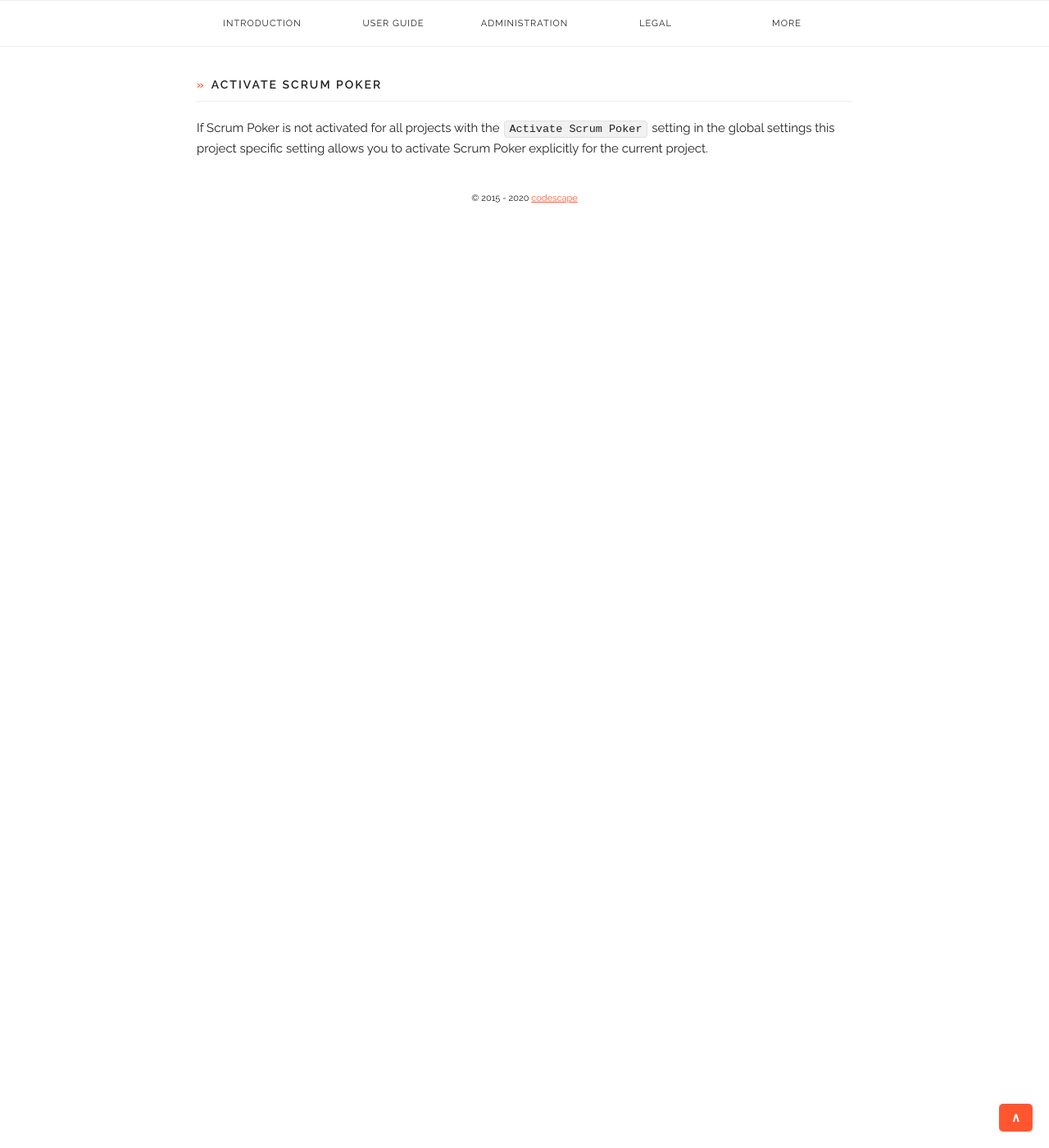
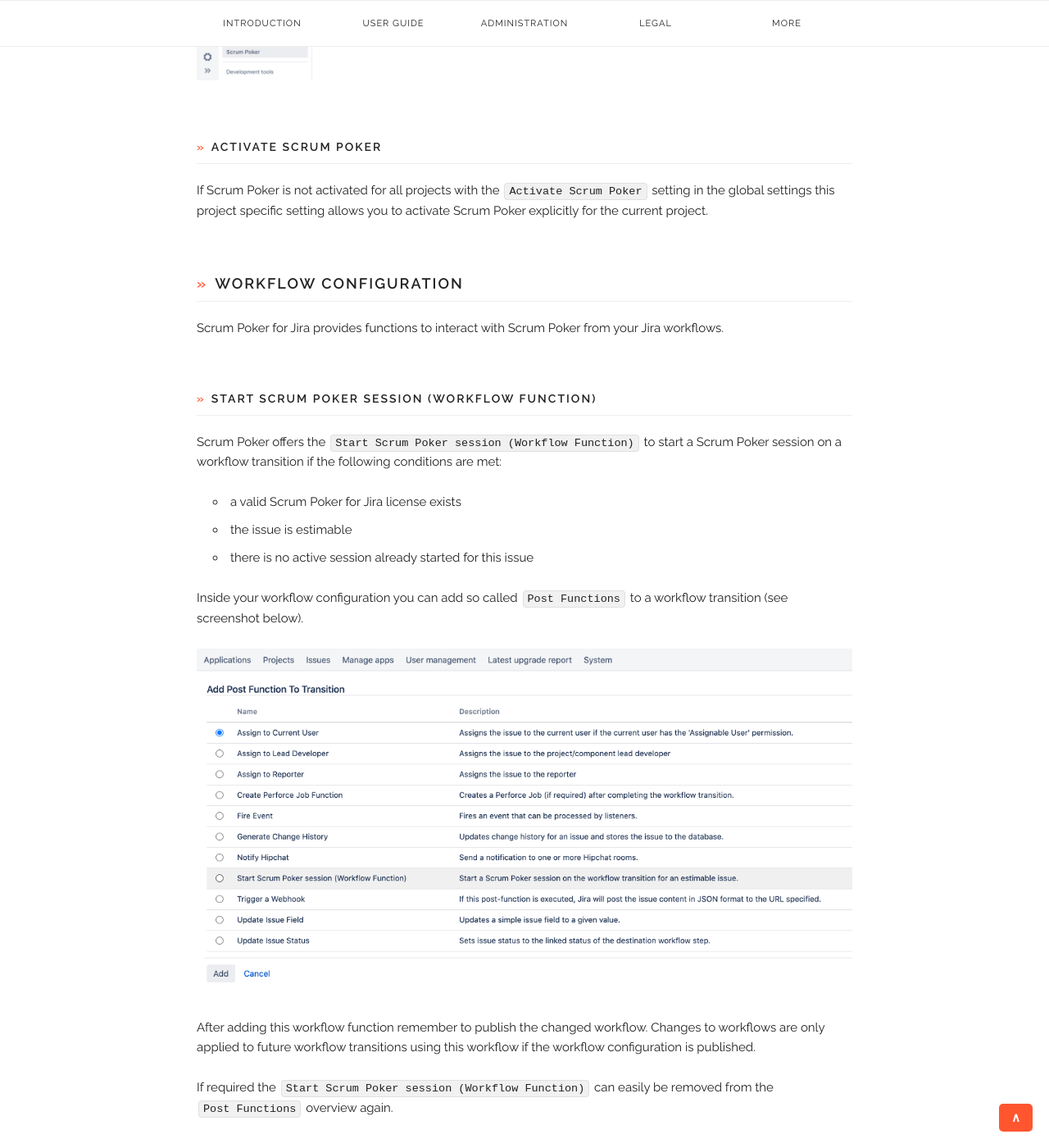
Before and after one commit to codescape/jira-scrum-poker, a Jekyll site: the page built from docs/scrum-poker-configuration.md, in a window 1280 px wide and 1400 px high, scrolled down 5741 px. Shown: the whole window at 82% size. Built offline with Jekyll 4.4.1, drawn with Linux system fonts in a browser that asks for light colours; nearby versions of some CDN libraries; before the commit the page ends 6017 px from its top, so only the background shows below that; some of the changed text lies outside the part shown.

Commit message:
docs: explain feature and configuration of workflow function (#104)

```diff
--- a/docs/scrum-poker-configuration.md
+++ b/docs/scrum-poker-configuration.md
@@ -9,7 +9,7 @@
 * Table of Contents
 {:toc}
 
-### Global Configuration
+### Global configuration
 
 Scrum Poker for Jira has some global configuration parameters that can be configured from the administration section of your Jira application.
 This configuration is only available to users with the `Jira Administrators` role assigned.
@@ -102,7 +102,7 @@
 
 By default this option is disabled as this feature is just a convenience feature for users of older Scrum Poker versions who want to use this way to open the `Active Sessions` page.
 
-### Project Configuration
+### Project configuration
 
 Scrum Poker for Jira also provides project specific configuration.
 
@@ -116,3 +116,24 @@
 #### Activate Scrum Poker
 
 If Scrum Poker is not activated for all projects with the `Activate Scrum Poker` setting in the global settings this project specific setting allows you to activate Scrum Poker explicitly for the current project.
+
+### Workflow configuration
+
+Scrum Poker for Jira provides functions to interact with Scrum Poker from your Jira workflows.
+
+#### Start Scrum Poker session (Workflow Function)
+
+Scrum Poker offers the `Start Scrum Poker session (Workflow Function)` to start a Scrum Poker session on a workflow transition if the following conditions are met:
+
+* a valid Scrum Poker for Jira license exists
+* the issue is estimable
+* there is no active session already started for this issue
+
+Inside your workflow configuration you can add so called `Post Functions` to a workflow transition (see screenshot below).
+
+![Start Scrum Poker session (Workflow Function)](/images/scrum-poker-configuration-start-session-workflow-function.png)
+
+After adding this workflow function remember to publish the changed workflow.
+Changes to workflows are only applied to future workflow transitions using this workflow if the workflow configuration is published.
+
+If required the `Start Scrum Poker session (Workflow Function)` can easily be removed from the `Post Functions` overview again.
```
Also changed, not shown: docs/features.md (+6 -0 lines), docs/changelog.md, docs/images/scrum-poker-configuration-start-session-workflow-function.png (added).
